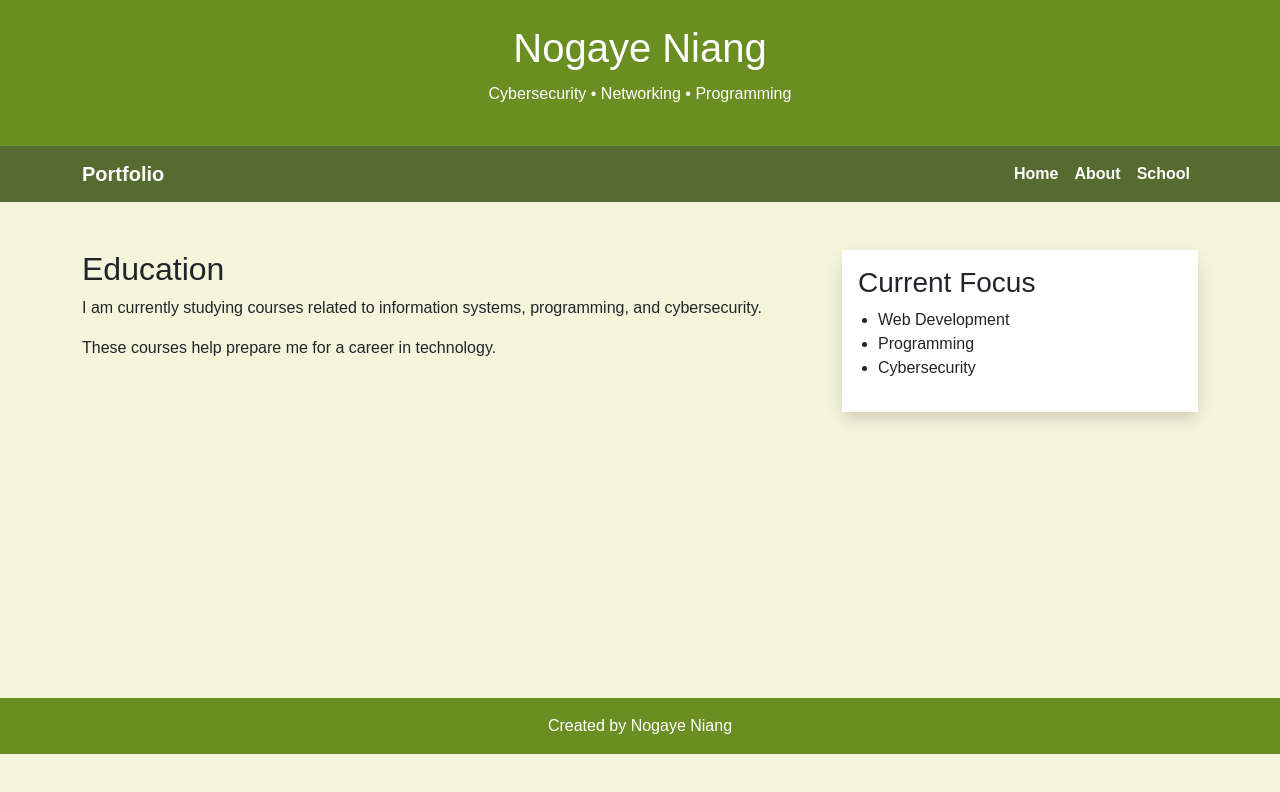
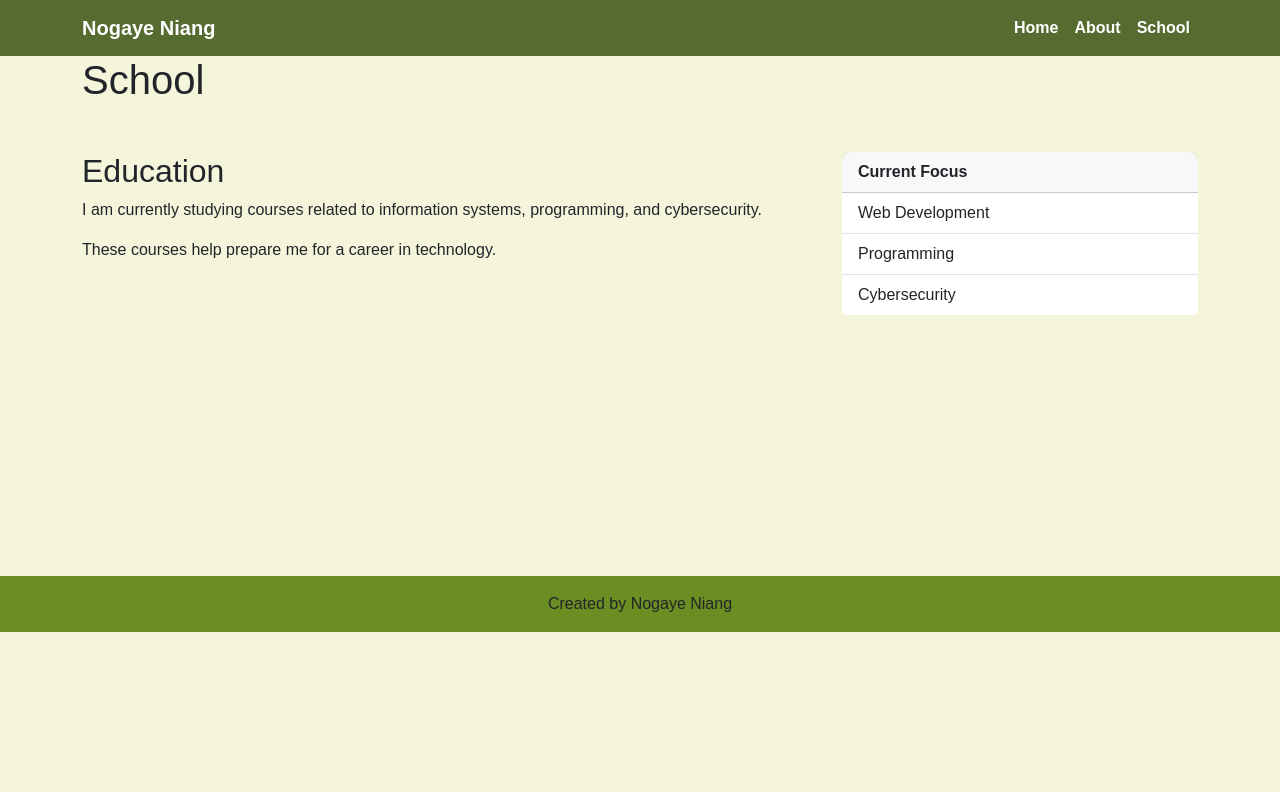
Before and after one commit to nnogaye12-max/nnogaye12.github.io, a plain HTML site: page school.html in a window 1280 px wide. Drawn offline with nearby package versions, Linux system fonts and the light colour scheme.

Commit message:
Update school.html

```diff
--- a/school.html
+++ b/school.html
@@ -1,98 +1,46 @@
 <!DOCTYPE html>
 <html lang="en">
 <head>
-    <meta charset="UTF-8">
+  <meta charset="utf-8">
   <meta name="viewport" content="width=device-width, initial-scale=1">
   <title>School | Nogaye Niang</title>
-
   <link href="https://cdn.jsdelivr.net/npm/bootstrap@5.3.3/dist/css/bootstrap.min.css" rel="stylesheet">
-    <link rel="stylesheet" href="styles.css">
+  <link rel="stylesheet" href="Styles.css">
 </head>
-
 <body>
-
-<header class="text-white text-center py-4">
-    <h1>Nogaye Niang</h1>
-    <p>Cybersecurity • Networking • Programming</p>
-</header>
-
-<nav class="navbar navbar-expand-lg navbar-dark">
+<nav class="navbar navbar-expand-sm navbar-dark">
   <div class="container">
-        <a class="navbar-brand" href="index.html">Portfolio</a>
-
-        <button class="navbar-toggler" type="button"
-                data-bs-toggle="collapse"
-                data-bs-target="#navbarNav">
-            <span class="navbar-toggler-icon"></span>
-        </button>
-
-        <div class="collapse navbar-collapse" id="navbarNav">
-            <ul class="navbar-nav ms-auto">
-
-                <li class="nav-item">
+    <a class="navbar-brand" href="index.html">Nogaye Niang</a>
+    <button class="navbar-toggler" data-bs-toggle="collapse" data-bs-target="#nav"><span class="navbar-toggler-icon"></span></button>
+    <div class="collapse navbar-collapse" id="nav">
+      <div class="navbar-nav ms-auto">
         <a class="nav-link" href="index.html">Home</a>
-                </li>
-
-                <li class="nav-item">
         <a class="nav-link" href="about.html">About</a>
-                </li>
-
-                <li class="nav-item">
         <a class="nav-link active" href="school.html">School</a>
-                </li>
-
-            </ul>
+      </div>
     </div>
   </div>
 </nav>
-
-<main class="container my-5">
-
-    <div class="row">
-
-        <div class="col-md-8">
-
+<div class="page-head"><div class="container"><h1>School</h1></div></div>
+<main class="container mt-5">
+  <div class="row g-4">
+    <div class="col-lg-8">
       <h2>Education</h2>
-
-            <p>
-                I am currently studying courses related to
-                information systems, programming, and cybersecurity.
-            </p>
-
-            <p>
-                These courses help prepare me for a career
-                in technology.
-            </p>
-
+      <p>I am currently studying courses related to information systems, programming, and cybersecurity.</p>
+      <p>These courses help prepare me for a career in technology.</p>
     </div>
-
-        <div class="col-md-4">
-
-            <div class="card shadow">
-                <div class="card-body">
-
-                    <h3>Current Focus</h3>
-
-                    <ul>
-                        <li>Web Development</li>
-                        <li>Programming</li>
-                        <li>Cybersecurity</li>
+    <aside class="col-lg-4">
+      <div class="card"><div class="card-header fw-bold">Current Focus</div>
+        <ul class="list-group list-group-flush">
+          <li class="list-group-item">Web Development</li>
+          <li class="list-group-item">Programming</li>
+          <li class="list-group-item">Cybersecurity</li>
         </ul>
-
       </div>
+    </aside>
   </div>
-
-        </div>
-
-    </div>
-
 </main>
-
-<footer class="text-white text-center py-3">
-    <p class="mb-0">Created by Nogaye Niang</p>
-</footer>
-
+<footer class="text-center py-3 mt-5">Created by Nogaye Niang</footer>
 <script src="https://cdn.jsdelivr.net/npm/bootstrap@5.3.3/dist/js/bootstrap.bundle.min.js"></script>
-
 </body>
 </html>
```
Lines whose indentation alone changed are shown as unchanged.
